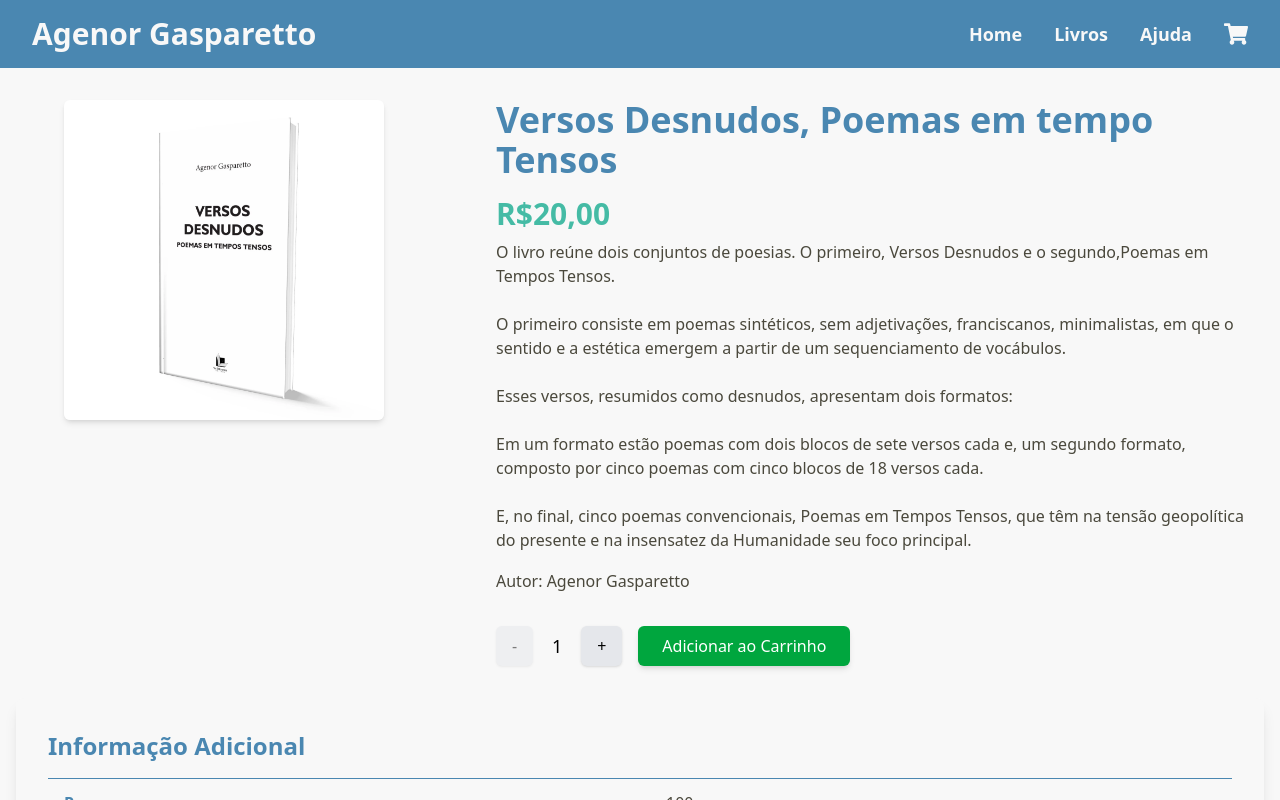
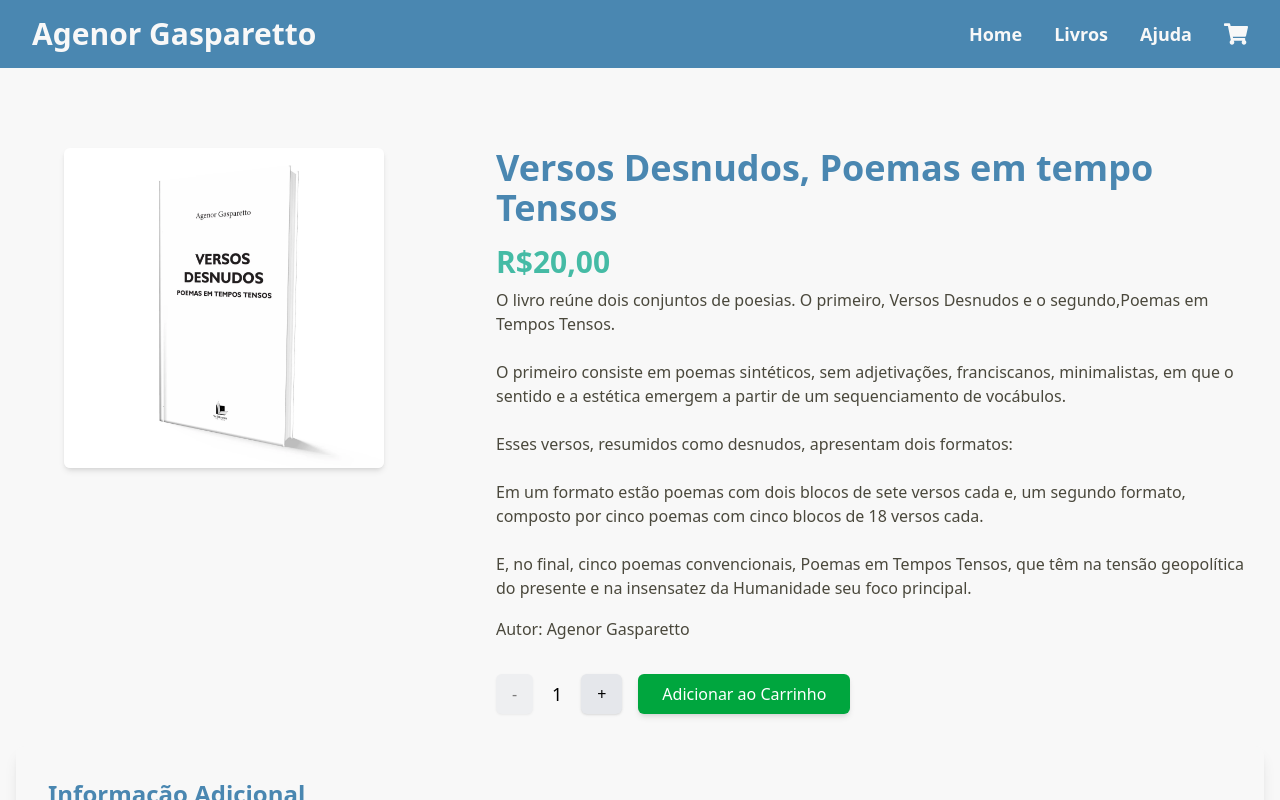
Before and after one commit to lmgaspa/ec-ruypovoas, a React (Vite) app in the folder frontend/: page / in a window 1280 px wide. Both pictures are taken after a click on the element 416 px from the left and 1656 px from the top of the page. Shown: the top 800 px of the page. Built offline with nearby package versions, Linux system fonts and the light colour scheme; no server answers.

Commit message:
fix margintop_books

```diff
--- a/frontend/src/App.tsx
+++ b/frontend/src/App.tsx
@@ -26,7 +26,7 @@ function App() {
     <Router>
       <ScrollToTop />
       <Navbar />
-      <main className="min-h-screen bg-background py-8">
+      <main className="min-h-screen bg-background py-4">
         <Routes>
           <Route path="/" element={<HomePage />} />
           <Route path="/support" element={<SupportPage />} />
--- a/frontend/src/components/book/AuthorInfo.tsx
+++ b/frontend/src/components/book/AuthorInfo.tsx
@@ -4,7 +4,7 @@ interface AuthorInfoProps {
 
 const AuthorInfo: React.FC<AuthorInfoProps> = ({ author }) => {
   return (
-    <div className="bg-background rounded-lg shadow-lg p-8 mb-16">
+    <div className="bg-background rounded-lg shadow-lg p-8 mb-0">
       <div className="flex flex-col md:flex-row items-center gap-8">
         <img src="/images/agenor.webp" alt={author} className="w-32 h-32 rounded-full shadow-md" />
         <div>
--- a/frontend/src/components/book/BookDetails.tsx
+++ b/frontend/src/components/book/BookDetails.tsx
@@ -57,7 +57,7 @@ const BookDetails = ({
   };
 
   return (
-    <div className="container mx-auto my-16 px-4 mt-0">
+    <div className="container mx-auto my-16 px-4 ">
       <div className="flex flex-col md:flex-row items-start gap-16">
         <div className="w-full md:w-1/3 flex justify-center">
           <img src={imageUrl} alt={title} className="w-full max-w-xs rounded-md shadow-md" />
```
